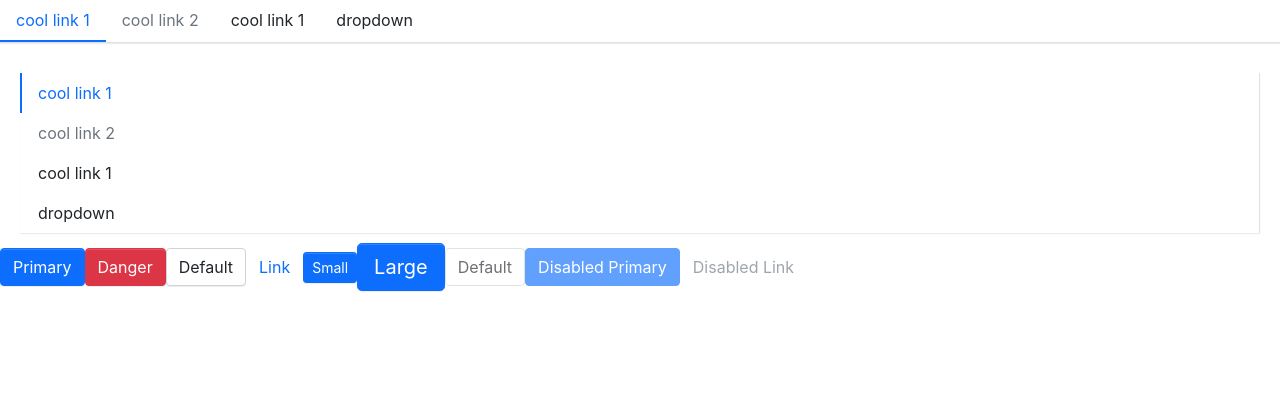
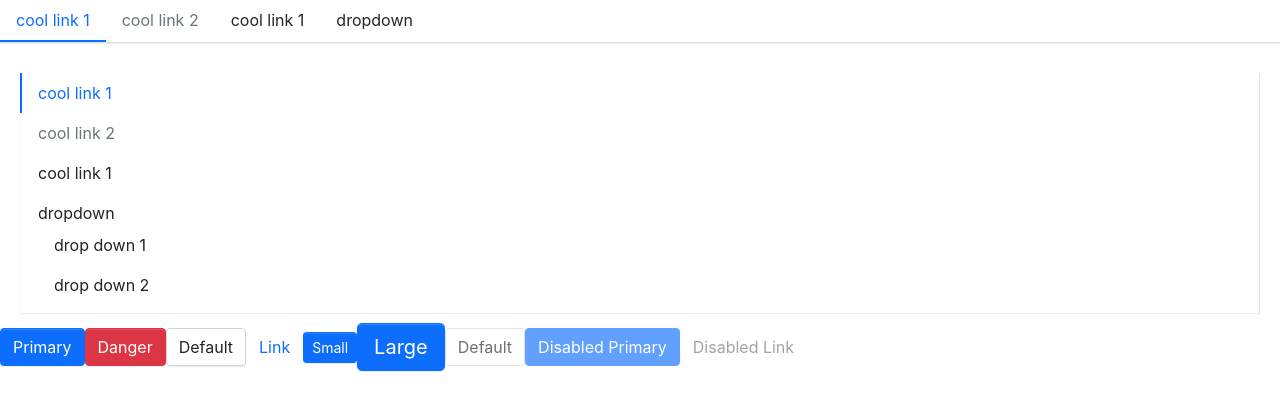
Before and after one commit to XiaoxiaYao/Xyvz-React-Component, a React (Create React App) app: page / in a window 1280 px wide. Shown: the top 410 px of the page. Built offline with nearby package versions, Linux system fonts and the light colour scheme.

Commit message:
Default open menus.

```diff
--- a/src/App.tsx
+++ b/src/App.tsx
@@ -7,7 +7,7 @@ import SubMenu from './components/Menu/submenu';
 function App() {
   return (
     <>
-      <Menu defaultIndex={0} className="test">
+      <Menu defaultIndex="0" className="test">
         <MenuItem>cool link 1</MenuItem>
         <MenuItem disabled>cool link 2</MenuItem>
         <MenuItem>cool link 1</MenuItem>
@@ -17,7 +17,7 @@ function App() {
         </SubMenu>
       </Menu>
 
-      <Menu defaultIndex={0} mode="vertical">
+      <Menu defaultIndex="0" mode="vertical" defaultOpenSubMenus={['3']}>
         <MenuItem>cool link 1</MenuItem>
         <MenuItem disabled>cool link 2</MenuItem>
         <MenuItem>cool link 1</MenuItem>
--- a/src/components/Menu/menu.tsx
+++ b/src/components/Menu/menu.tsx
@@ -3,26 +3,28 @@ import classNames from 'classnames';
 import { MenuItemProps } from './menuItem';
 
 type MenuMode = 'horizontal' | 'vertical';
-type SelectCallback = (selectedIndex: number) => void;
+type SelectCallback = (selectedIndex: string) => void;
 
 interface IMenuContext {
-  index: number;
+  index: string;
   onSelect?: SelectCallback;
   mode?: MenuMode;
+  defaultOpenSubMenus?: string[];
 }
 
-export const MenuContext = createContext<IMenuContext>({ index: 0 });
+export const MenuContext = createContext<IMenuContext>({ index: '0' });
 
 export interface MenuProps {
-  defaultIndex?: number;
+  defaultIndex?: string;
   className?: string;
   mode?: MenuMode;
   style?: React.CSSProperties;
   onSelect?: SelectCallback;
+  defaultOpenSubMenus?: string[];
 }
 
 const Menu: React.FC<MenuProps> = (props) => {
-  const { defaultIndex, className, mode, style, onSelect, children } = props;
+  const { defaultIndex, className, mode, style, onSelect, children, defaultOpenSubMenus } = props;
   const [currentActive, setCurrentActive] = useState(defaultIndex);
 
   const classes = classNames('menu', className, {
@@ -30,7 +32,7 @@ const Menu: React.FC<MenuProps> = (props) => {
     'menu-horizontal': mode !== 'vertical',
   });
 
-  const handleClick = (index: number) => {
+  const handleClick = (index: string) => {
     setCurrentActive(index);
     if (onSelect) {
       onSelect(index);
@@ -38,9 +40,10 @@ const Menu: React.FC<MenuProps> = (props) => {
   };
 
   const passedContext: IMenuContext = {
-    index: currentActive ? currentActive : 0,
+    index: currentActive ? currentActive : '0',
     onSelect: handleClick,
     mode: mode,
+    defaultOpenSubMenus,
   };
 
   const renderChildren = () => {
@@ -49,7 +52,7 @@ const Menu: React.FC<MenuProps> = (props) => {
       const { displayName } = childElement.type;
       if (displayName === 'MenuItem' || displayName === 'SubMenu') {
         return React.cloneElement(childElement, {
-          index,
+          index: index.toString(),
         });
       } else {
         console.error('Warning: Menu has a child which is not a MenuItem component');
@@ -65,8 +68,9 @@ const Menu: React.FC<MenuProps> = (props) => {
 };
 
 Menu.defaultProps = {
-  defaultIndex: 0,
+  defaultIndex: '0',
   mode: 'horizontal',
+  defaultOpenSubMenus: [],
 };
 
 export default Menu;
--- a/src/components/Menu/menuItem.tsx
+++ b/src/components/Menu/menuItem.tsx
@@ -3,7 +3,7 @@ import classNames from 'classnames';
 import { MenuContext } from './menu';
 
 export interface MenuItemProps {
-  index?: number;
+  index?: string;
   disabled?: boolean;
   className?: string;
   style?: React.CSSProperties;
@@ -19,7 +19,7 @@ const MenuItem: React.FC<MenuItemProps> = (props) => {
   });
 
   const handleClick = () => {
-    if (context.onSelect && !disabled && typeof index === 'number') {
+    if (context.onSelect && !disabled && typeof index === 'string') {
       context.onSelect(index);
     }
   };
--- a/src/components/Menu/submenu.tsx
+++ b/src/components/Menu/submenu.tsx
@@ -4,14 +4,16 @@ import { MenuContext } from './menu';
 import { MenuItemProps } from './menuItem';
 
 export interface SubMenuProps {
-  index?: number;
+  index?: string;
   title: string;
   className?: string;
 }
 
 const SubMenu: React.FC<SubMenuProps> = ({ index, title, children, className }) => {
-  const [menuOpen, setMenuOpen] = useState(false);
   const context = useContext(MenuContext);
+  const openedSubMenus = context.defaultOpenSubMenus as Array<string>;
+  const isOpened = index && context.mode === 'vertical' ? openedSubMenus.includes(index) : false;
+  const [menuOpen, setMenuOpen] = useState(isOpened);
   const classes = classNames('menu-item submenu-item', className, {
     'is-active': context.index === index,
   });
@@ -55,7 +57,9 @@ const SubMenu: React.FC<SubMenuProps> = ({ index, title, children, className })
     const childrenComponent = React.Children.map(children, (child, i) => {
       const childElement = child as FunctionComponentElement<MenuItemProps>;
       if (childElement.type.displayName === 'MenuItem') {
-        return childElement;
+        return React.cloneElement(childElement, {
+          index: `${index}-${i}`,
+        });
       } else {
         console.error('Warning: SubMenu has a child which is not a MenuItem component');
       }
```
